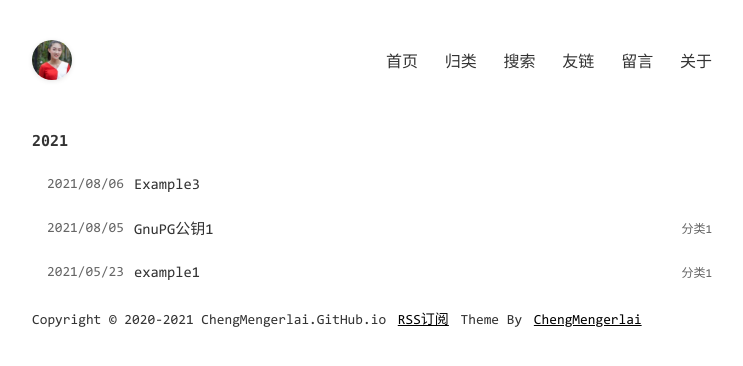
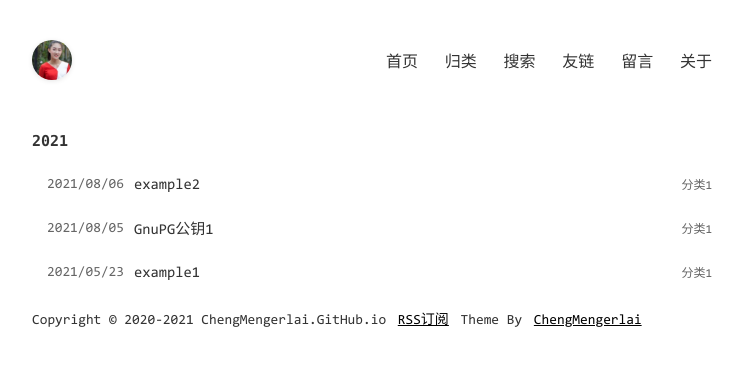
Before and after one commit to chengmengerlai/chengmengerlai.github.io, a Jekyll site: the page built from index.html, in a window 1280 px wide. Shown: the top 366 px of the page, without its empty margins (268-1011 px from the left). Built offline with Jekyll 4.4.1, drawn with Linux system fonts in a browser that asks for light colours; comment, search, counter and statistics services are not loaded.

Commit message:
Update and rename 2021-08-06-example3.md to 2021-08-06-example2.md

```diff
--- a/_posts/2021-08-06-example3.md
+++ b/_posts/2021-08-06-example2.md
@@ -1,3 +1,9 @@
+---
+layout: mypost
+title: example2
+categories: [分类1]
+---
+
 3
 
 ![InkedInked20210528-IMG_0180_LI2](InkedInked20210528-IMG_0180_LI2.jpg)
```
